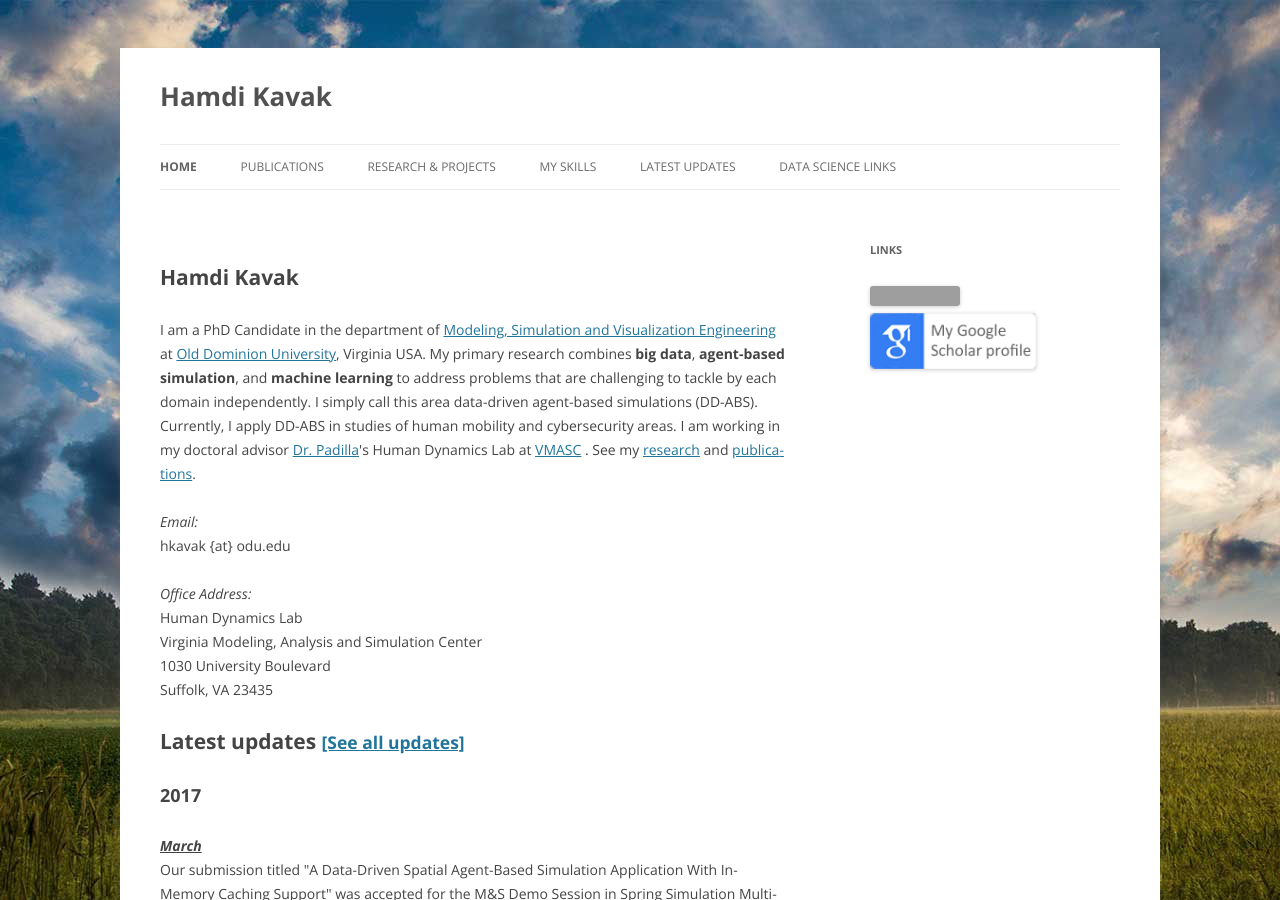
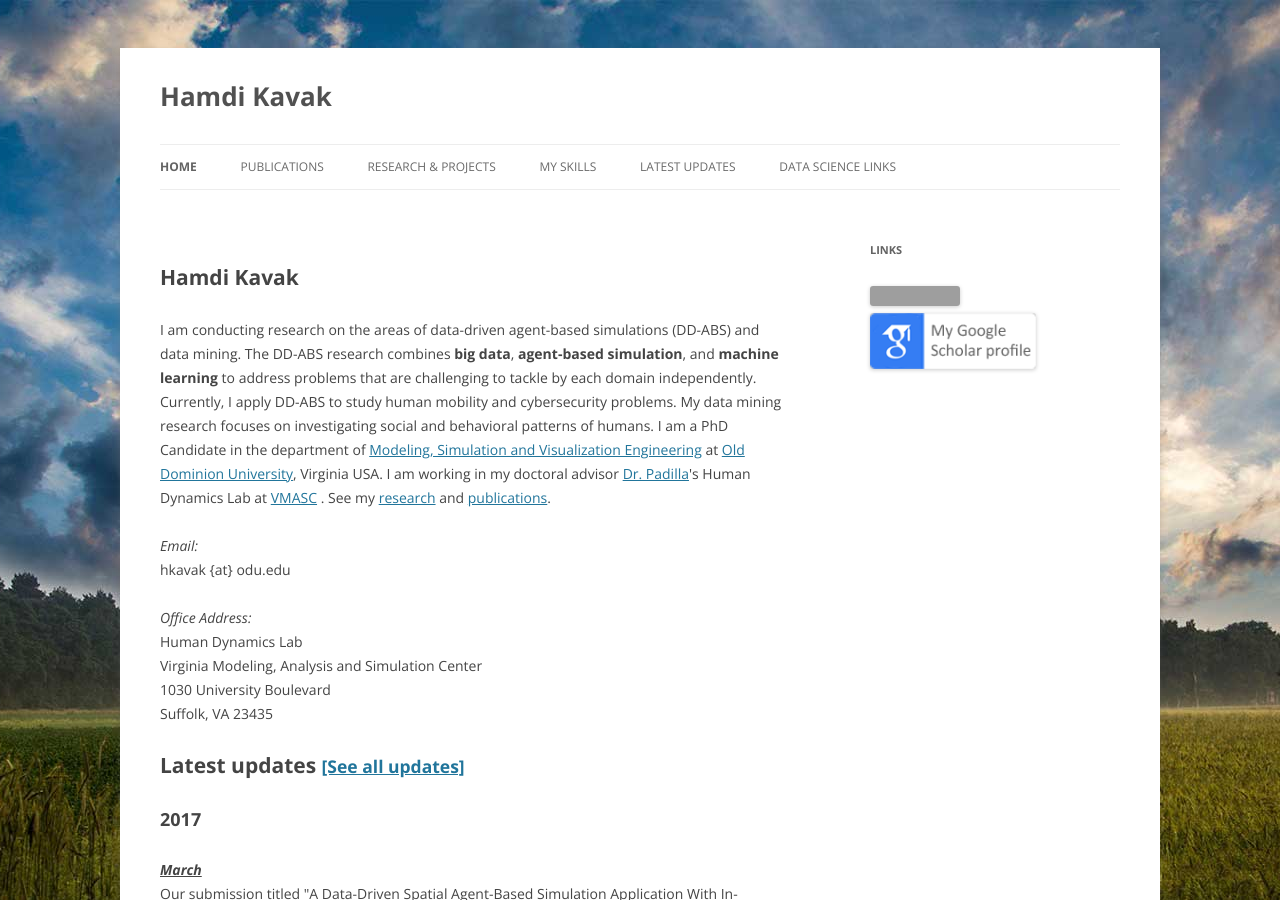
Before and after one commit to hamdikavak/hamdikavak.github.io, a Jekyll site: the page built from index.html, in a window 1280 px wide and 900 px high. Built offline with Jekyll 4.4.1, drawn with Linux system fonts in a browser that asks for light colours; nearby versions of some CDN libraries; library files that are not in the unit come from our copies; grey boxes are pictures that could not be loaded.

Commit message:
Update index.html

```diff
--- a/index.html
+++ b/index.html
@@ -7,9 +7,13 @@ current_page_home: current_page_item
 ---
 
 <h1>Hamdi Kavak</h1>
-<p>I am a PhD Candidate in the department of <a title="MSVE Department Home Page" href="http://odu.edu/msve" target="_blank">Modeling, Simulation and Visualization Engineering</a> at <a title="Old Dominion University" href="http://odu.edu" target="_blank">Old Dominion University</a>, Virginia USA.
-My primary research combines <b>big data</b>, <b>agent-based simulation</b>, and <b>machine learning</b> to address problems that are challenging to tackle by each domain independently.
-I simply call this area data-driven agent-based simulations (DD-ABS). Currently, I apply DD-ABS in studies of human mobility and cybersecurity areas.
+
+<p>
+
+  I am conducting research on the areas of data-driven agent-based simulations (DD-ABS) and data mining.
+  The DD-ABS research  combines <b>big data</b>, <b>agent-based simulation</b>, and <b>machine learning</b> to address problems that are challenging to tackle by each domain independently.
+  Currently, I apply DD-ABS to study human mobility and cybersecurity problems. My data mining research focuses on investigating social and behavioral patterns of humans.
+    I am a PhD Candidate in the department of <a title="MSVE Department Home Page" href="http://odu.edu/msve" target="_blank">Modeling, Simulation and Visualization Engineering</a> at <a title="Old Dominion University" href="http://odu.edu" target="_blank">Old Dominion University</a>, Virginia USA.
 I am working in my doctoral advisor <a title="Jose J Padilla" href="http://www.vmasc.odu.edu/padilla.html">Dr. Padilla</a>'s Human Dynamics Lab at <a href="http://www.vmasc.odu.edu">VMASC</a> .
 See my <a title="Research &amp; Projects" href="http://www.hamdikavak.com/research-and-projects/">research</a> and <a title="Publications" href="http://www.hamdikavak.com/publications/">publications</a>.</p>
 <p><em>Email:<br />
```
